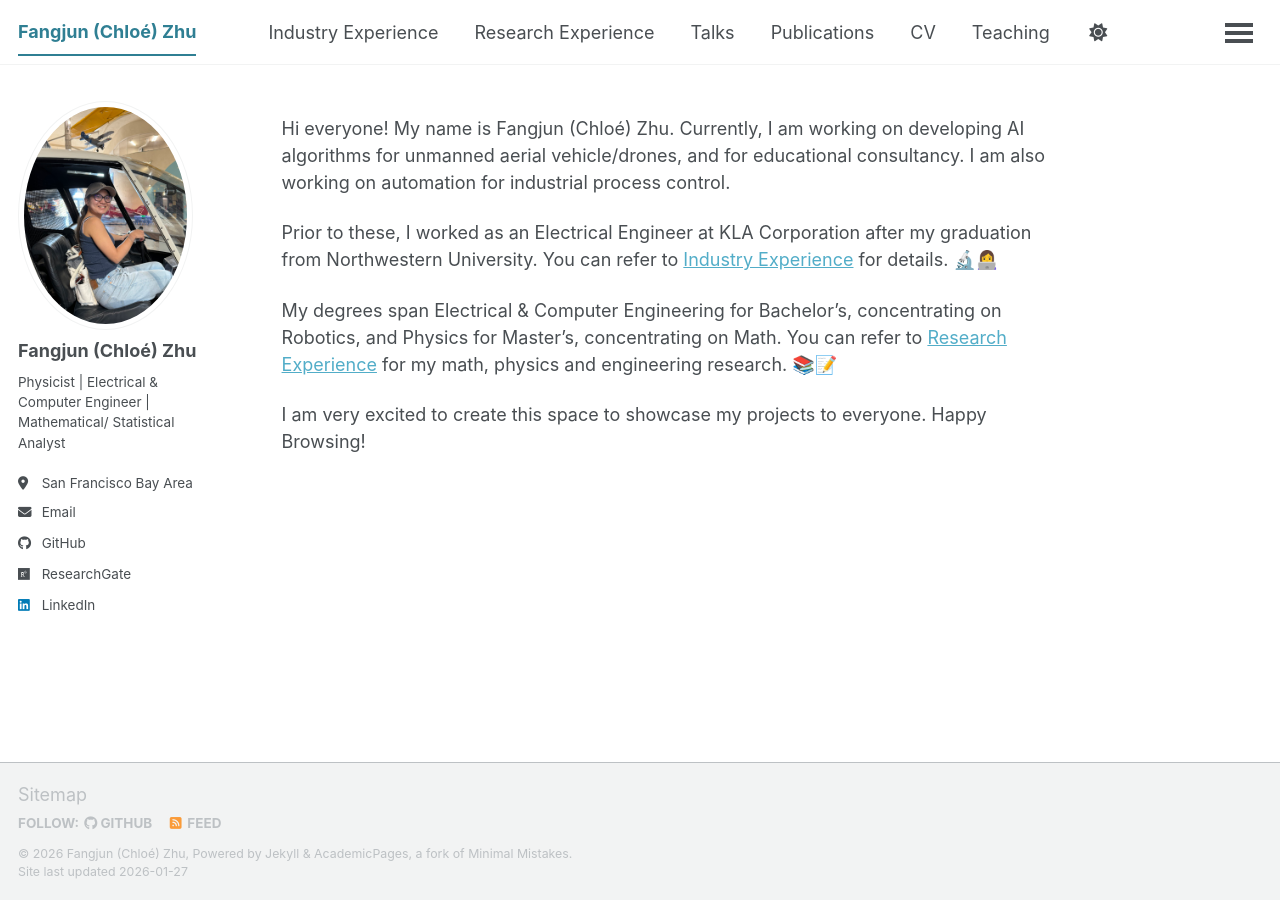
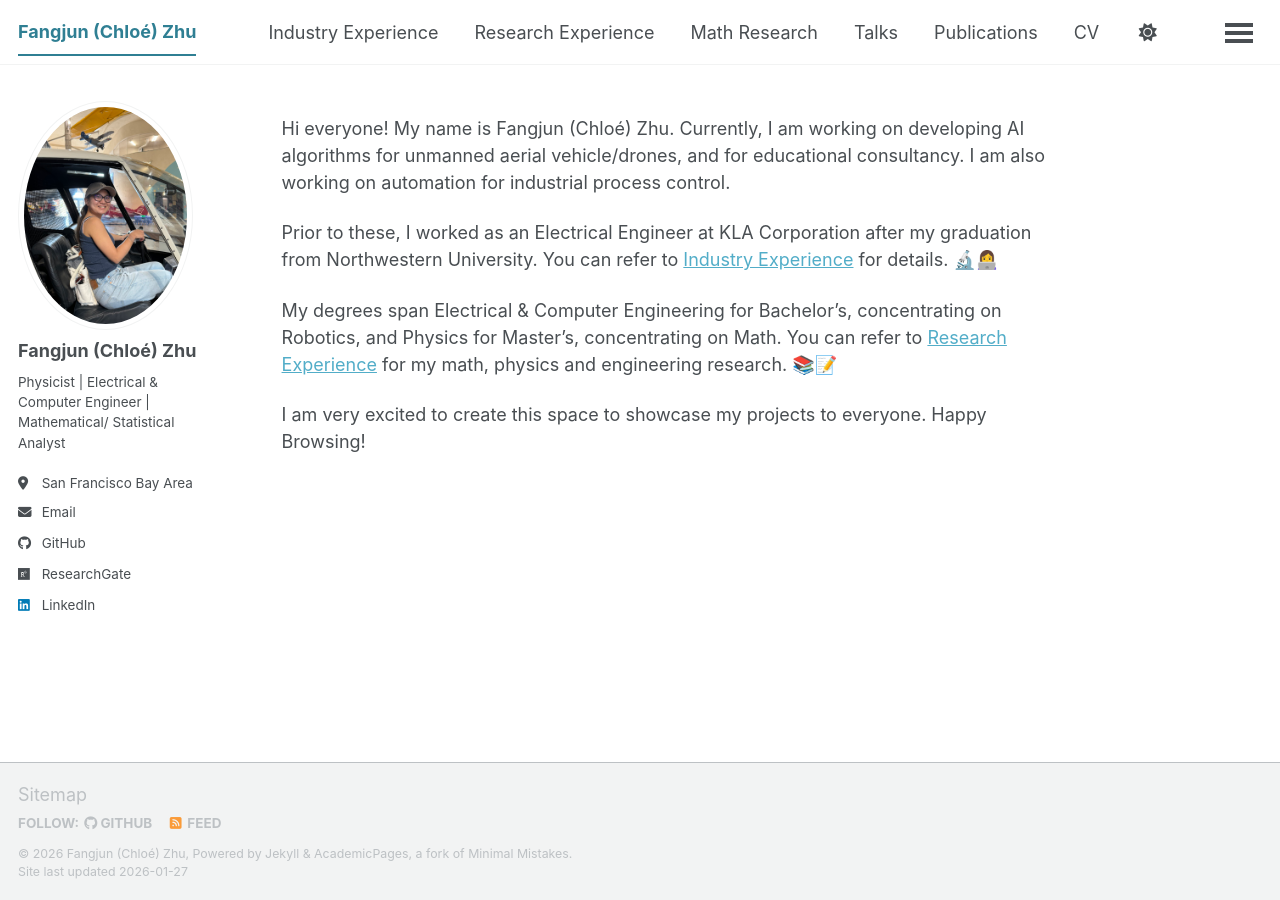
Before and after one commit to ChloeZhu1/ChloeZhu1.github.io, a Jekyll site: the page built from _pages/about.md, in a window 1280 px wide. Built offline with Jekyll 4.4.1, drawn with Linux system fonts in a browser that asks for light colours; a script bundle is joined from its source files by our own code; library files that are not in the unit come from our copies.

Commit message:
Update navigation.yml

```diff
--- a/_data/navigation.yml
+++ b/_data/navigation.yml
@@ -13,6 +13,9 @@
 
   - title: "Research Experience"
     url: /research-experience/
+
+  - title: "Math Research"
+    url: /math/
 
   - title: "Talks"
     url: /talks/
```
